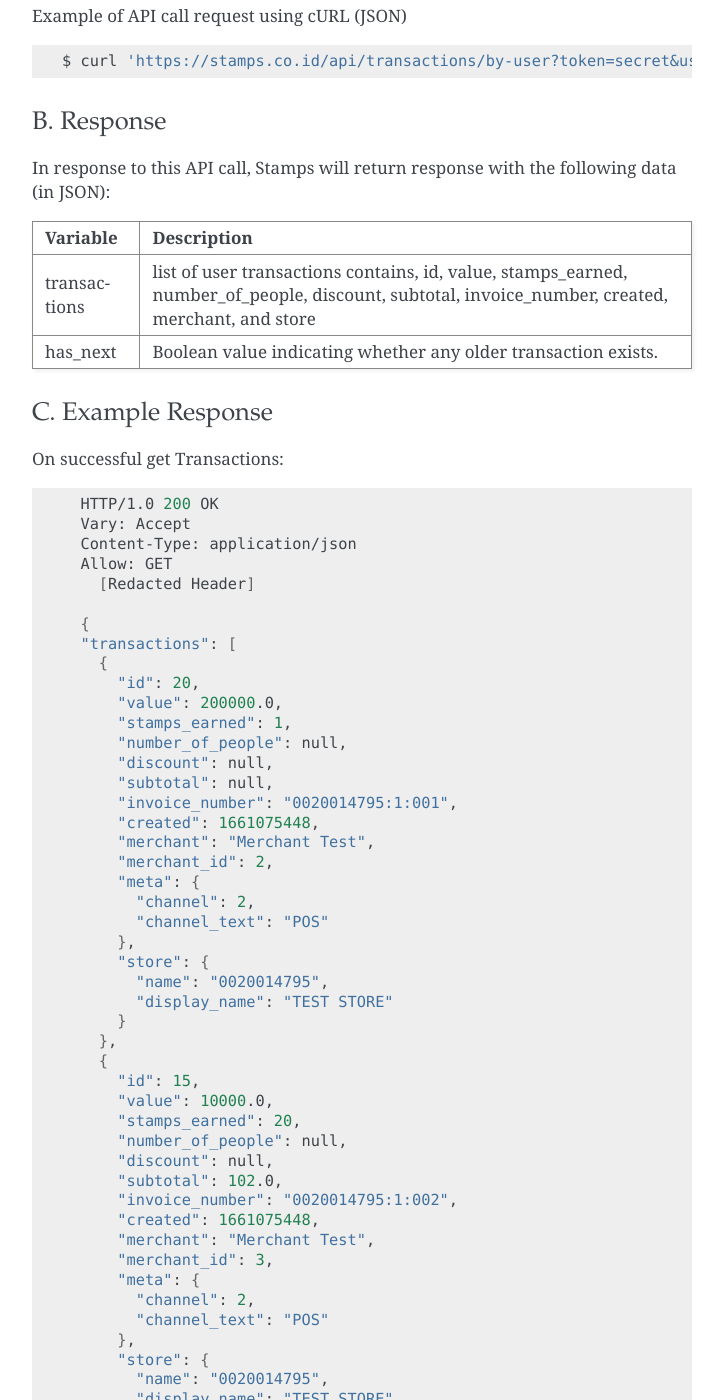
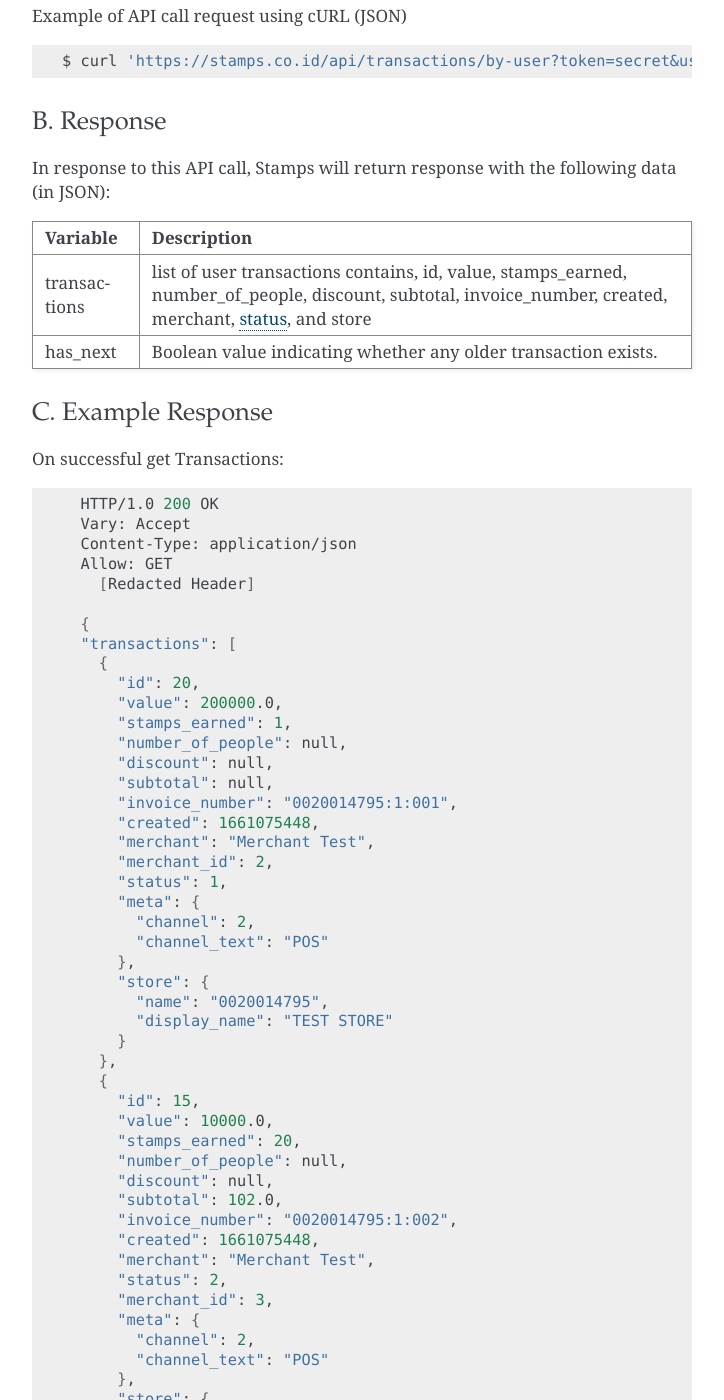
Before and after one commit to ui/stamps-api-docs, a Sphinx documentation site: the page built from source/transaction_api.rst, in a window 1280 px wide and 1400 px high, scrolled down 21089 px. Shown: the whole window, without its empty margins (388-1112 px from the left). Built offline with Sphinx 7.4.7, drawn with Linux system fonts in a browser that asks for light colours; some of the changed text lies outside the part shown.

Commit message:
add trx status (#182)

```diff
--- a/source/transaction_api.rst
+++ b/source/transaction_api.rst
@@ -966,7 +966,7 @@ transactions        list of user transactions
                     contains, id, value,
                     stamps_earned, number_of_people,
                     discount, subtotal, invoice_number,
-                    created, merchant, and store
+                    created, merchant, :ref:`status <Status Mapping>`, and store
 has_next            Boolean value indicating whether any older transaction exists.
 =================== ==============================
 
@@ -997,6 +997,7 @@ On successful get Transactions:
         "created": 1661075448,
         "merchant": "Merchant Test",
         "merchant_id": 2,
+        "status": 1,
         "meta": {
           "channel": 2,
           "channel_text": "POS"
@@ -1016,6 +1017,7 @@ On successful get Transactions:
         "invoice_number": "0020014795:1:002",
         "created": 1661075448,
         "merchant": "Merchant Test",
+        "status": 2,
         "merchant_id": 3,
         "meta": {
           "channel": 2,
@@ -1063,3 +1065,14 @@ Code                Description
 4                   E-Commerce
 5                   Pickup
 =================== ===========
+
+
+Status Mapping
+^^^^^^^^^^^^^^^^^^^^
+=================== ===========
+Code                Description
+=================== ===========
+1                   New
+2                   Canceled
+3                   Open
+=================== ===========
```
